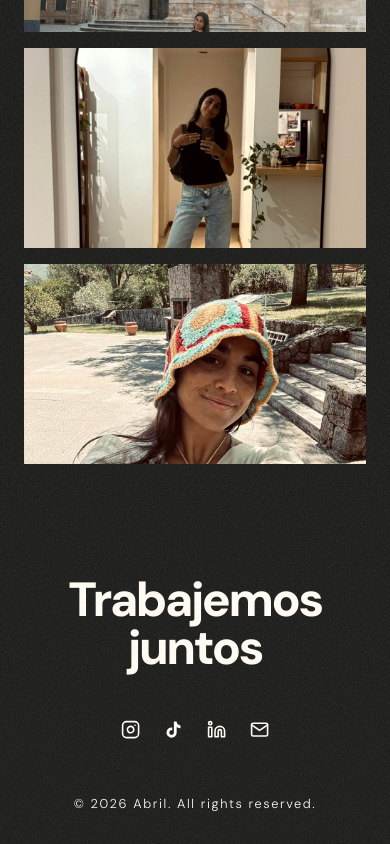
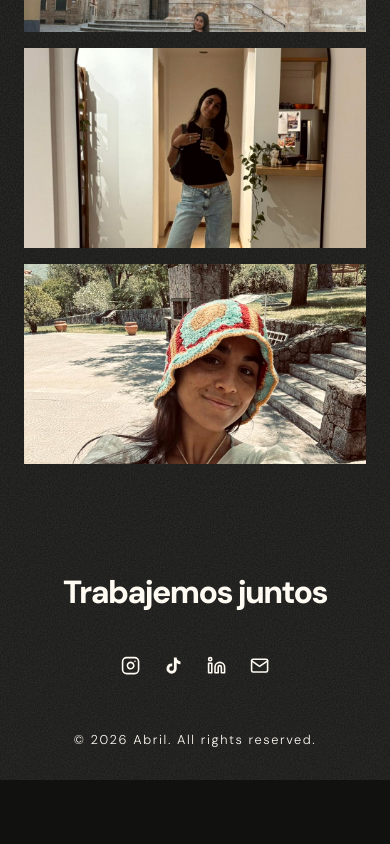
Before and after one commit to lucasperazzi/abril-portfolio, a React (Vite) app: page / in a window 390 px wide. Shown: the part 1381-2225 px from the top of the page. After the commit the page ends 2161 px from the top, so only its background shows below. Built offline with nearby package versions, Linux system fonts and the light colour scheme.

Commit message:
Fix some text sizes

```diff
--- a/src/App.css
+++ b/src/App.css
@@ -982,6 +982,10 @@
     font-size: 1.2rem;
   }
 
+  .social-heading {
+    font-size: 2rem;
+  }
+
   .tiktok-icon {
     width: 1.2rem;
     height: 1.2rem;
@@ -1152,7 +1156,7 @@
   }
 
   .social-heading {
-    font-size: 3rem;
+    font-size: 2rem;
     line-height: 1;
     margin: 2rem 0 1rem;
   }
--- a/src/pages/Actress.css
+++ b/src/pages/Actress.css
@@ -384,7 +384,7 @@
 
 @media (max-width: 768px) {
   .gallery-title {
-    font-size: 2.7rem;
+    font-size: 2rem;
     margin-bottom: 1.5rem;
   }
   .actress-page .page-title {
--- a/src/pages/Content.css
+++ b/src/pages/Content.css
@@ -361,7 +361,7 @@
 
 @media (max-width: 768px) {
   .content-page .gallery-title {
-    font-size: 2.7rem;
+    font-size: 2rem;
     margin-bottom: 1.5rem;
   }
   .content-page .page-title {
```
